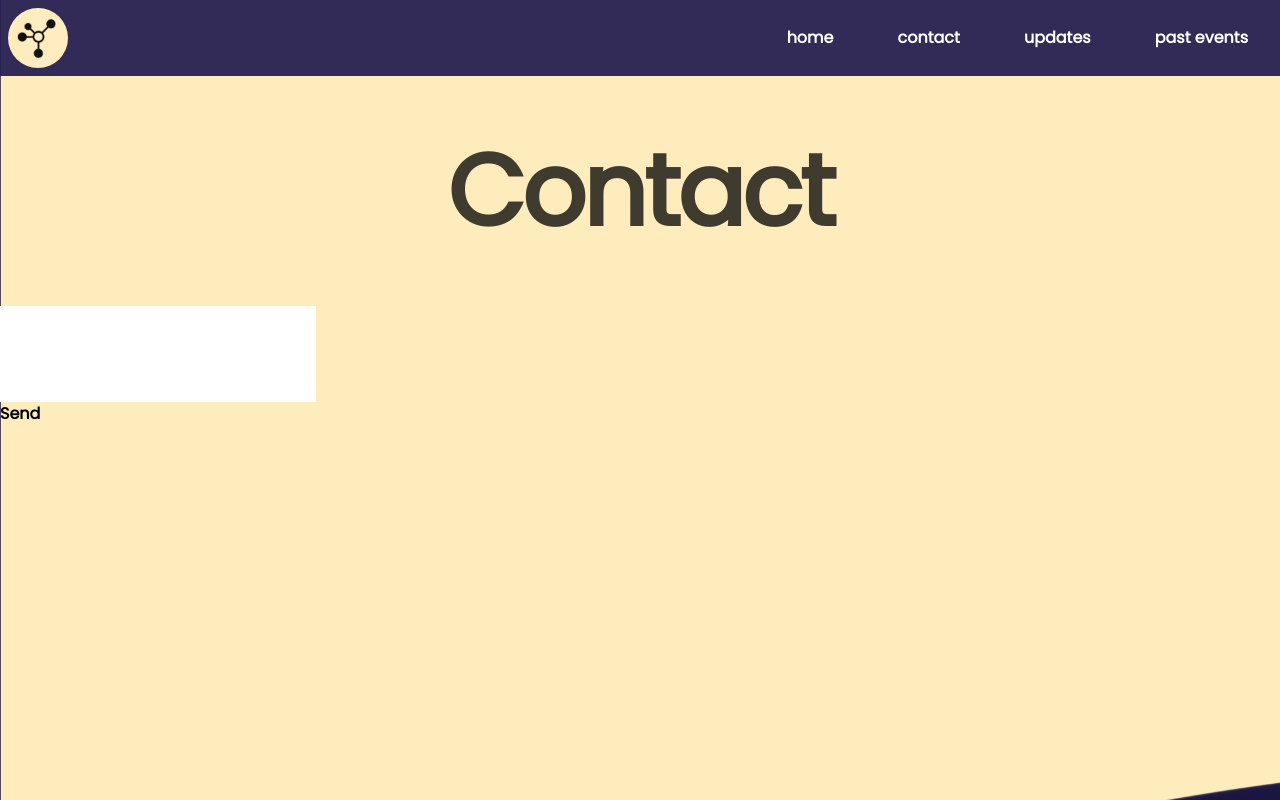
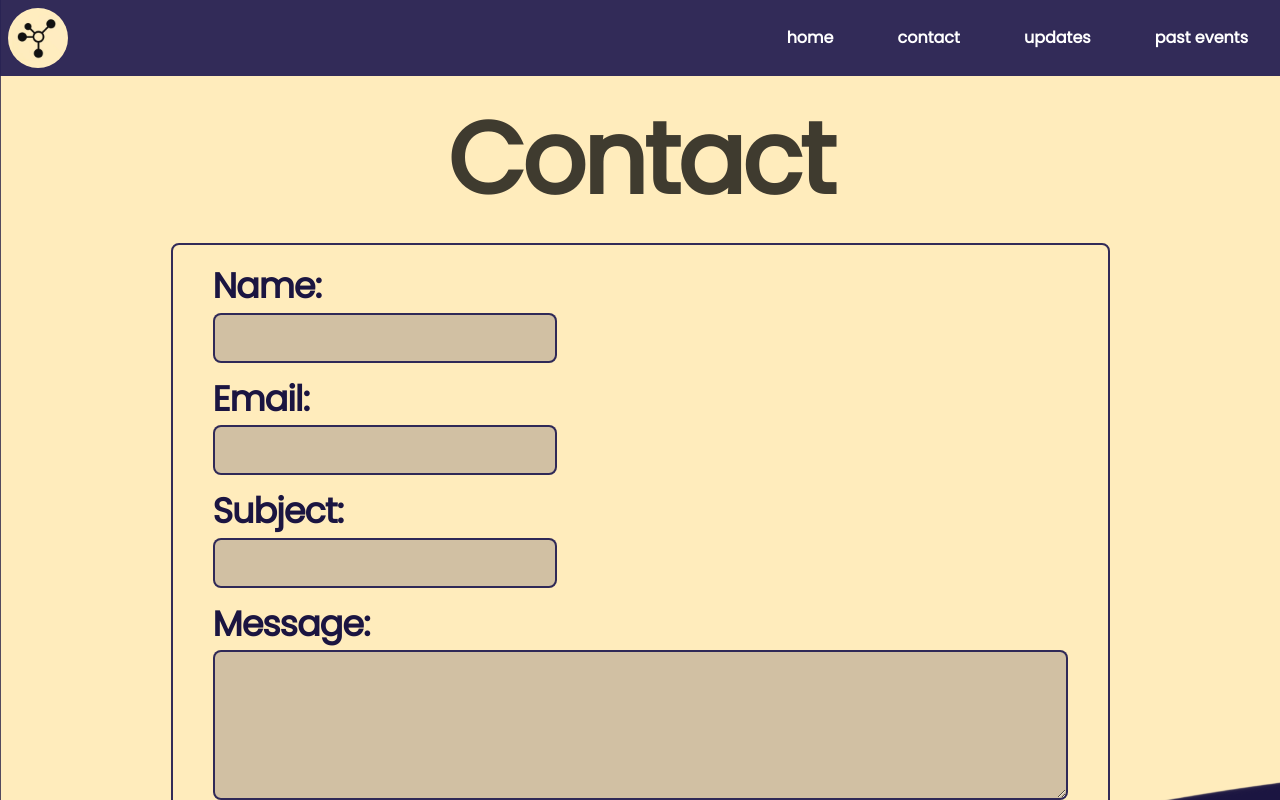
Before and after one commit to aivolution-gta/website, a Next.js app: page /contact in a window 1280 px wide. Shown: the top 800 px of the page. Built offline with nearby package versions, Linux system fonts and the light colour scheme.

Commit message:
Update .hintrc and contact form styling

```diff
--- a/components/contact/contact-form.tsx
+++ b/components/contact/contact-form.tsx
@@ -25,47 +25,61 @@ const ContactForm: React.FC = () => {
         }
     }
 
-    return(
-        <div className="flex flex-col grid grid-rows-4 gap-4">
-            <form onSubmit={handleSubmit}>
-                <div>
+    return (
+        <div className="w-full">
+          <form className="flex items-center justify-center mb-[11px] mt-[1px]">
+            <div className="flex-col md:w-[939px] border-2 border-dark-purple/95 rounded-lg px-[40px] py-[15px]">
+              <h2 className="font-bold text-[#1B1541] text-[35px]">
+                Name:
+              </h2>
               <input
-                        className="font-['poppins']"
+                className="mb-[10px] h-[50px] bg-[#1B1541] bg-opacity-20 rounded-lg border-2 border-dark-purple/95 hover:border-black p-3 font-['poppins']"
                 type="text"
                 value={name}
                 onChange={(e) => setName(e.target.value)}
               />
-                </div>
-                <div>
+
+              <h2 className="font-bold text-[#1B1541] text-[35px] ">
+                Email:
+              </h2>
               <input
-                        className="font-['poppins']"
+                className="mb-[10px] h-[50px] bg-[#1B1541] bg-opacity-20 rounded-lg border-2 border-dark-purple/95 hover:border-black p-3 font-['poppins']"
                 type="email"
                 value={email}
                 onChange={(e) => setEmail(e.target.value)}
               />
-                </div>
-                <div>
+
+              <h2 className="font-bold text-[#1B1541] text-[35px] ">
+                Subject:
+              </h2>
               <input
-                        className="font-['poppins']"
+                className="mb-[10px] h-[50px] bg-[#1B1541] bg-opacity-20 rounded-lg border-2 border-dark-purple/95 hover:border-black p-3 font-['poppins']"
                 type="text"
                 value={subject}
                 onChange={(e) => setSubject(e.target.value)}
               />
-                </div>
-                <div>
-                    <input
-                        className="font-['poppins']"
-                        type="text"
+
+              <h2 className="font-bold text-[#1B1541] text-[35px] ">
+                Message:
+              </h2>
+              <textarea
+                className="h-auto min-h-[150px] max-h-[400px] w-full bg-[#1B1541] bg-opacity-20 rounded-lg border-2 border-dark-purple/95 hover:border-black p-3 font-['poppins']"
                 value={message}
                 onChange={(e) => setMessage(e.target.value)}
-                    />
-                </div>
-                <div>
-                    <button type="submit">Send</button>
+              ></textarea>
+
+              <button
+                onClick={handleSubmit}
+                className="mt-[10px] h-[60px] w-[855px] bg-[#1B1541] bg-opacity-20 rounded-lg border-2 border-dark-purple/95 hover:border-black text-xl"
+                type="submit"
+              >
+                Submit
+              </button>
             </div>
           </form>
         </div>
       );
+
 }
 
 export default ContactForm;
--- a/pages/contact.tsx
+++ b/pages/contact.tsx
@@ -7,7 +7,7 @@ import ContactForm from '@/components/contact/contact-form';
 export default function Contact() {
     return (
         <div className="w-full flex flex-col min-h-screen">
-            <h1 className="flex justify-center place-center my-10 opacity-75">Contact</h1>
+            <h1 className="flex justify-center place-center my-2 opacity-75">Contact</h1>
 
             <ContactForm />
 
```
Also changed, not shown: 1 other file (tests, documents, lock files or other folders). Lines whose indentation alone changed are shown as unchanged.
